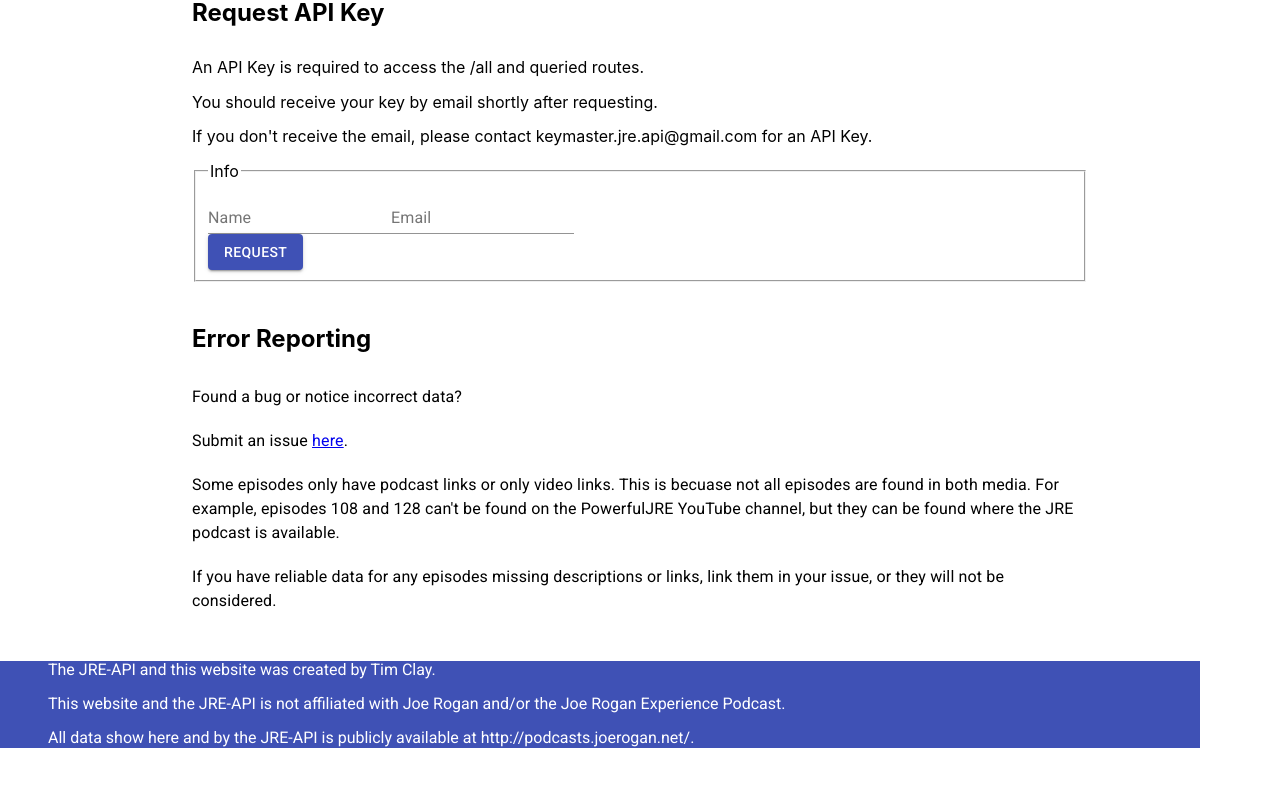
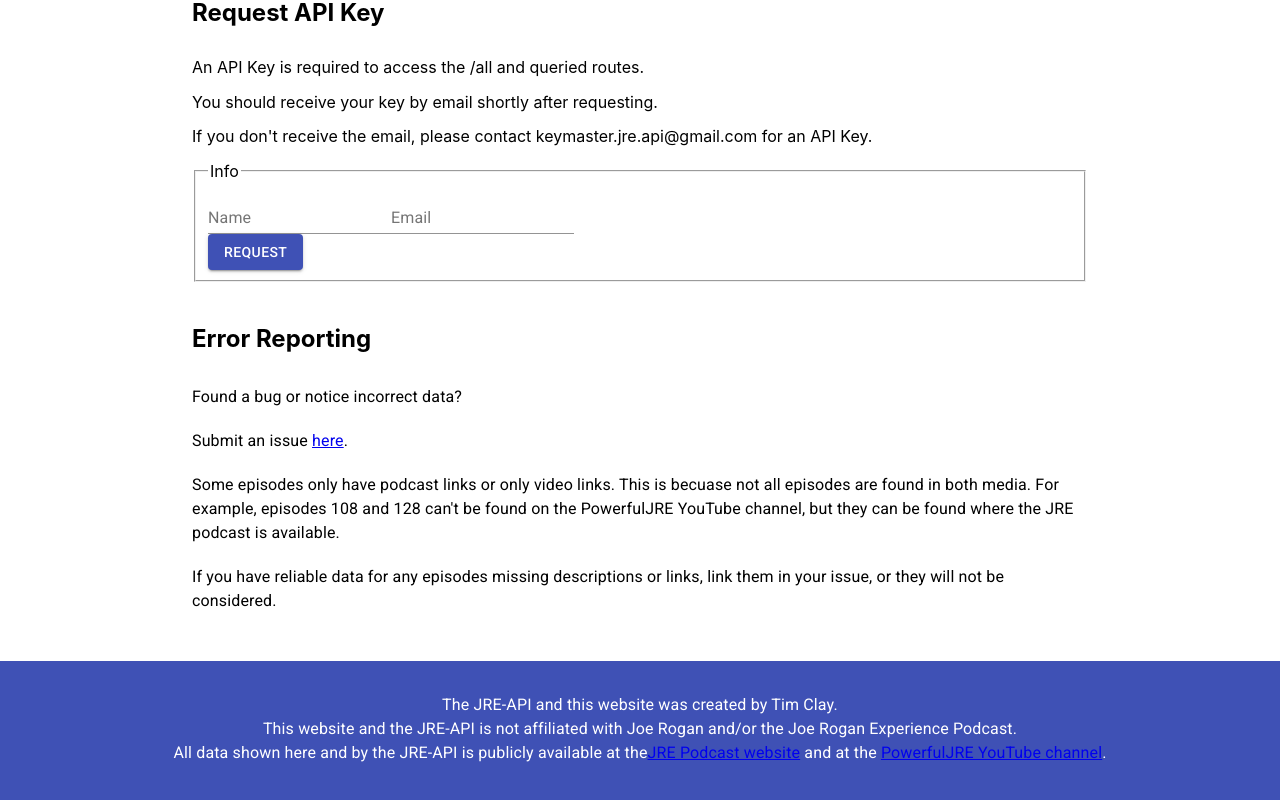
Before and after one commit to tsclay/jre-ui, a React (Create React App) app: page / in a window 1280 px wide. Shown: the part 1277-2077 px from the top of the page. Before the commit the page ends 2041 px from the top, so only its background shows below. Built offline with nearby package versions, Linux system fonts and the light colour scheme; no server answers.

Commit message:
added styles and relevant links

```diff
--- a/src/components/Footer.jsx
+++ b/src/components/Footer.jsx
@@ -1,25 +1,51 @@
 import React from 'react'
+import { Box, Typography } from '@material-ui/core'
+import { makeStyles } from '@material-ui/core/styles'
+
+const useStyles = makeStyles({
+  footer: {
+    color: '#fff',
+    backgroundColor: '#3f51b5',
+    textAlign: 'center',
+    height: '125px',
+    paddingTop: '2em'
+  }
+})
 
 const Footer = () => {
-  const footerStyle = {
-    color: '#fff',
-    backgroundColor: '#3f51b5',
-    width: '90%',
-    paddingLeft: '3em',
-    fontFamily: 'Roboto'
-  }
+  const styles = useStyles()
+
   return (
-    <div style={footerStyle}>
-      <p>The JRE-API and this website was created by Tim Clay.</p>
-      <p>
+    <Box className={styles.footer}>
+      <Typography>
+        The JRE-API and this website was created by Tim Clay.
+      </Typography>
+      <Typography>
         This website and the JRE-API is not affiliated with Joe Rogan and/or the
         Joe Rogan Experience Podcast.
-      </p>
-      <p>
-        All data show here and by the JRE-API is publicly available at
-        http://podcasts.joerogan.net/.
-      </p>
-    </div>
+      </Typography>
+      <Typography>
+        All data shown here and by the JRE-API is publicly available at the
+        <a
+          href="http://podcasts.joerogan.net/"
+          target="_blank"
+          rel="noopener noreferrer"
+        >
+          JRE Podcast website
+        </a>
+{' '}
+        and at the
+{' '}
+        <a
+          href="https://www.youtube.com/user/PowerfulJRE"
+          target="_blank"
+          rel="noopener noreferrer"
+        >
+          PowerfulJRE YouTube channel
+        </a>
+        .
+      </Typography>
+    </Box>
   )
 }
 
```
